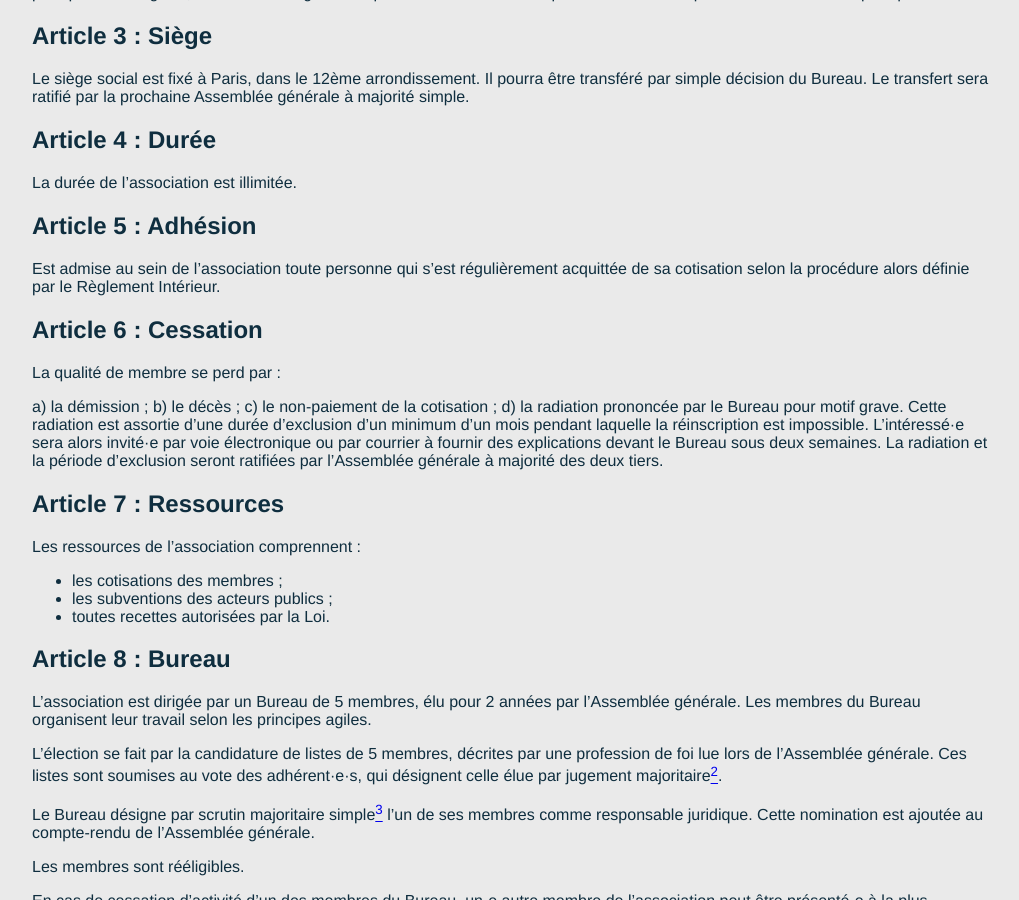
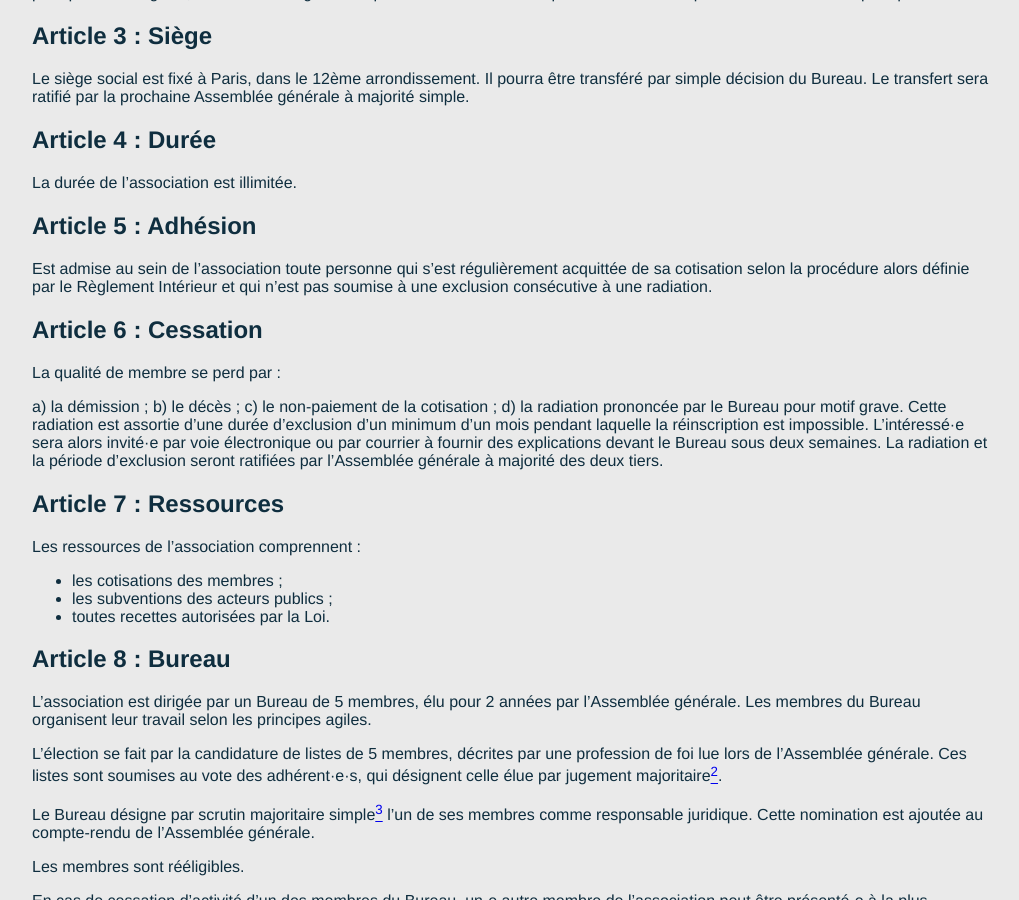
Before and after one commit to AgileFrance/AgileFrance.github.io, a Jekyll site: the page built from _pages/statuts.md, in a window 1280 px wide and 900 px high, scrolled down 660 px. Shown: the whole window, without its empty margins (128-1147 px from the left). Built offline with Jekyll 4.4.1, drawn with Linux system fonts in a browser that asks for light colours.

Commit message:
Précise la non-adhésion en cas de radiation

```diff
--- a/_pages/statuts.md
+++ b/_pages/statuts.md
@@ -29,7 +29,7 @@ La durée de l’association est illimitée.
 
 ## Article 5 : Adhésion
 
-Est admise au sein de l’association toute personne qui s’est régulièrement acquittée de sa cotisation selon la procédure alors définie par le Règlement Intérieur.
+Est admise au sein de l’association toute personne qui s’est régulièrement acquittée de sa cotisation selon la procédure alors définie par le Règlement Intérieur et qui n’est pas soumise à une exclusion consécutive à une radiation.
 
 ## Article 6 : Cessation
 
```
